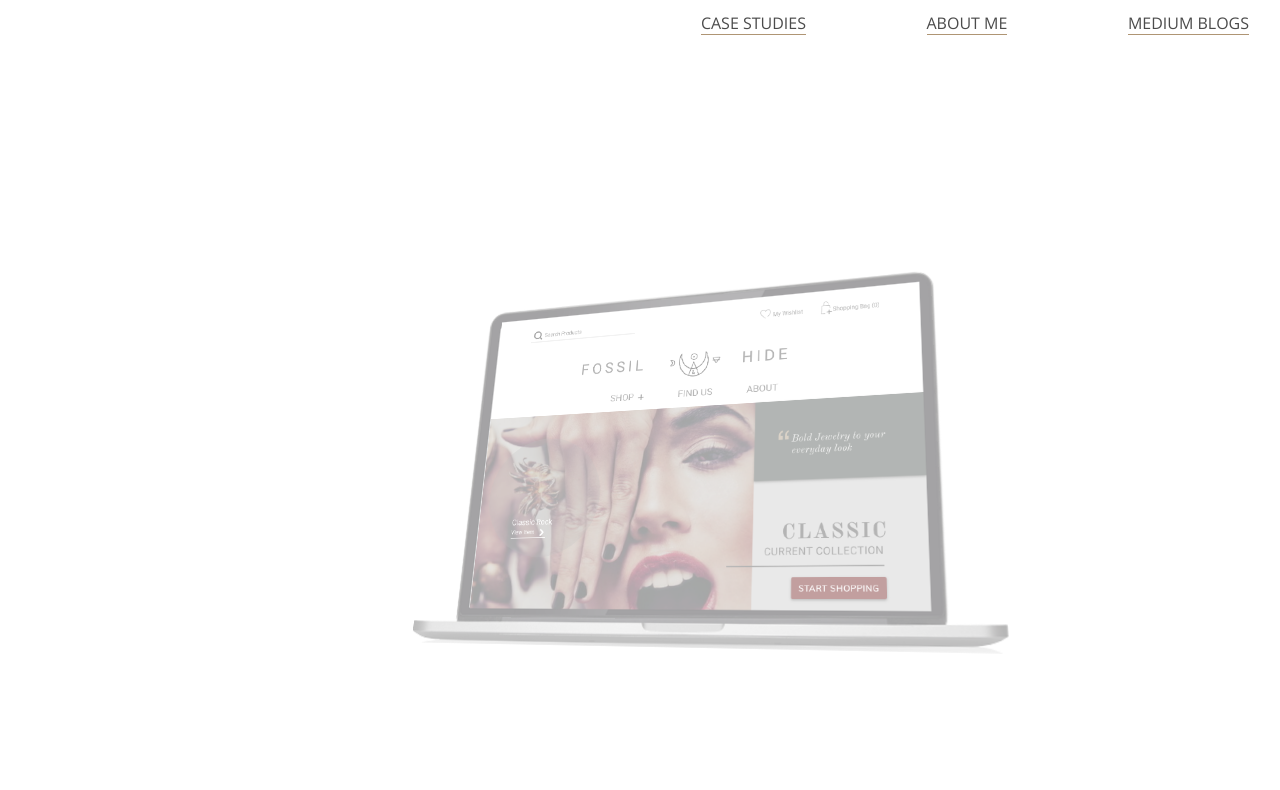
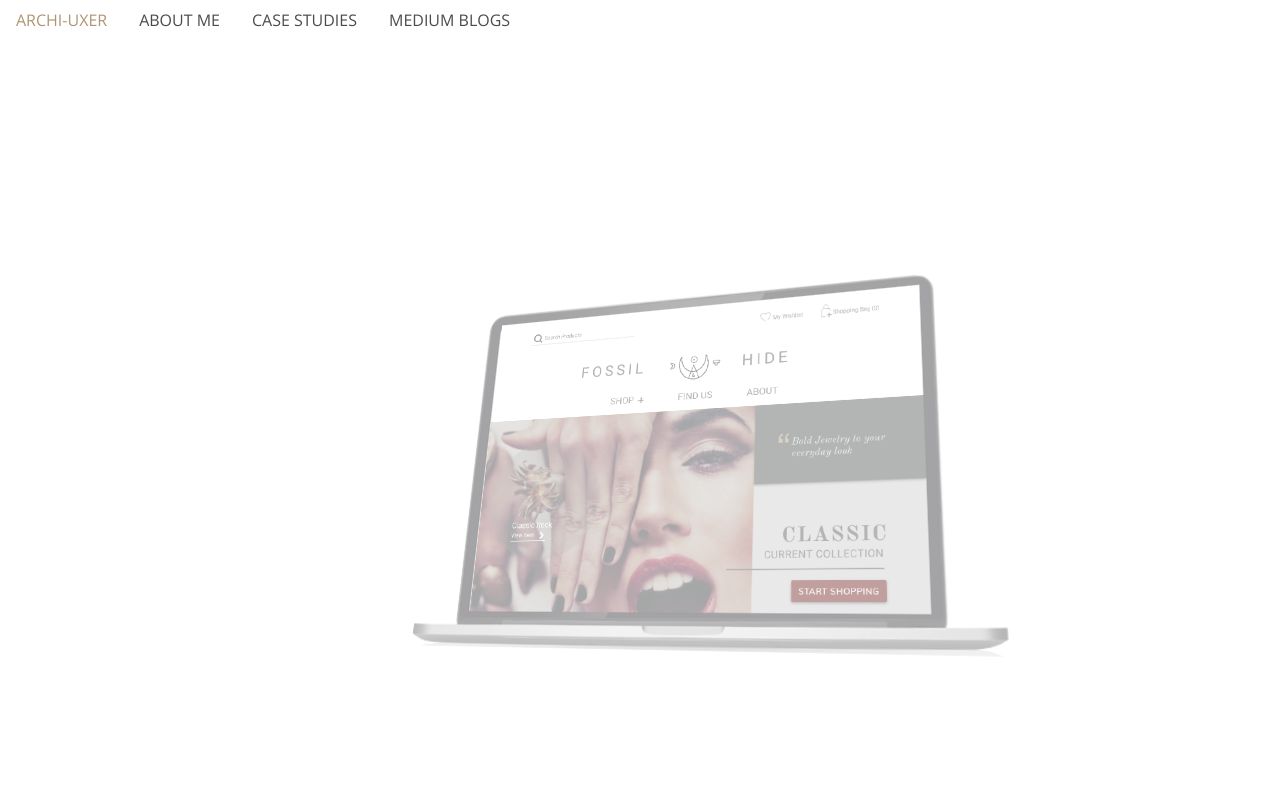
Before and after one commit to arch-kkhan/Khadijah-Khan_-Fossil-Hide, a plain HTML site: page index.html in a window 1280 px wide. Shown: the part 105-895 px from the top of the page. Drawn offline with nearby package versions, Linux system fonts and the light colour scheme.

Commit message:
navigation bar

```diff
--- a/css/index.css
+++ b/css/index.css
@@ -29,6 +29,7 @@ h1 {
 }
 /* Navigation Bar */
 .navbar {
+    margin-top: 25px;
     text-transform: uppercase;
     color: #4B4B4B;
 }
@@ -36,27 +37,42 @@ h1 {
     color: #4B4B4B;
     font-size: 1rem;
 }
-.nav {
-    color: #4B4B4B;
-    margin-top: 150px;
-    width: 35%;
-    padding-left:0;
-    padding-right: 0;
-    margin-right: 120px;
-}
- .navName {
-     color: #4B4B4B;
-     border-bottom: 1px solid #AF9574;
- }
- .navName:hover {
-     border-bottom: 1px solid black ;
-     text-decoration: none;
-     color: #4B4B4B;
- }
  .navbar-brand:hover{
      color: #AF9574;
      text-decoration: none;
  }
+ /* CSS Naviation Menu New */
+ .topnav {
+    overflow: hidden;
+    margin-right: 100px;
+    background-color:transparent;
+  }
+
+  .topnav a {
+    float: left;
+    display: block;
+    color: #4B4B4B;
+    text-align: center;
+    text-transform: uppercase;
+    padding: 14px 16px;
+    text-decoration: none;
+    font-size: 16px;
+  }
+
+  .topnav a:hover {
+    background-color: none;
+    color: #AF9574
+  }
+
+  .topnav a.active {
+    background-color:transparent;
+    color:#AF9574;
+  }
+
+  .topnav .icon {
+    display: none;
+  }
+
  /* Content- Header */
  .rowHeader {
      margin-top: 200px;
@@ -221,18 +237,7 @@ header {
    padding-top: 75px;
 }
 }
-@media only screen and (max-width:1350px){
-    .nav {
-        width: 45%;
-        margin-top: 100px;
-        margin-right: 0;
-    }
-}
-@media only screen and (max-width:1250px){
-    .nav {
-        width: 100%;
-    }
-}
+
 @media only screen and (max-width:800px){
     .homeImg {
         left: 100px;
--- a/index.html
+++ b/index.html
@@ -32,13 +32,17 @@
                 <a href="https://arch-kkhan.github.io/archi/" class="navbar-brand">khadijah khan</a>
                 <a href="https://arch-kkhan.github.io/archi/" class="navbar-brand">ux/ui designer & researcher</a>
             </h>
-            <ul class="container-fluid nav">
-                <li><a class="navName" href="https://arch-kkhan.github.io/khadijah_case-studies/">case studies</a></li>
-                <li><a class="navName" href="https://arch-kkhan.github.io/archi/#about_me">about me</a></li>
-                <li><a class="navName" href="https://medium.com/@arch.kkhan">Medium Blogs</a></li>
-            </ul>
         </div>
     </nav>
+    <div class="topnav" id="myTopnav">
+        <a href="#" class="active">archi-uxer</a>
+        <a href="https://arch-kkhan.github.io/archi/#about_Me">about me</a>
+        <a href="https://arch-kkhan.github.io/khadijah_case-studies/">Case studies</a>
+        <a href="https://medium.com/me/stories/public">medium blogs</a>
+        <a href="javascript:void(0);" class="icon" onclick="myFunction()">
+          <i class="fa fa-bars"></i>
+        </a>
+      </div>
 
     <!-- Home Image -->
     <section class="container-fluid">
```
